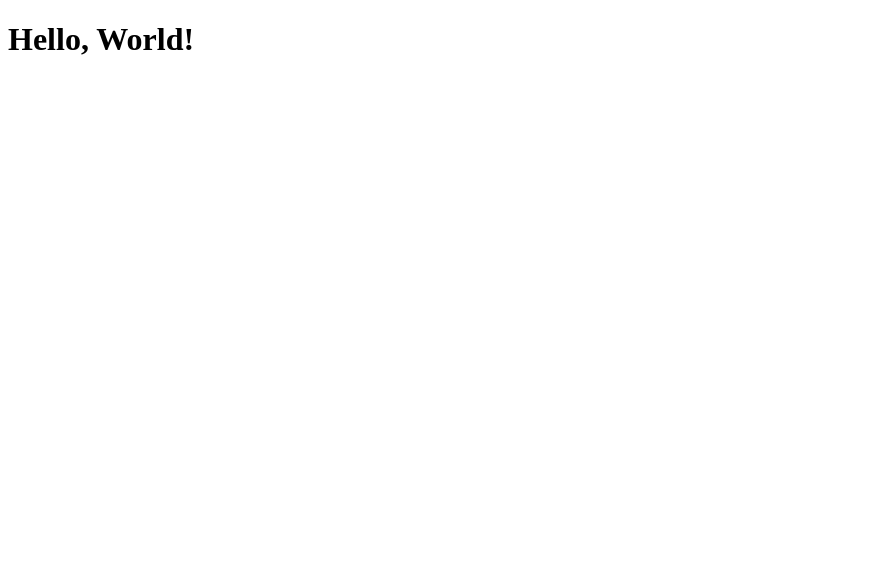
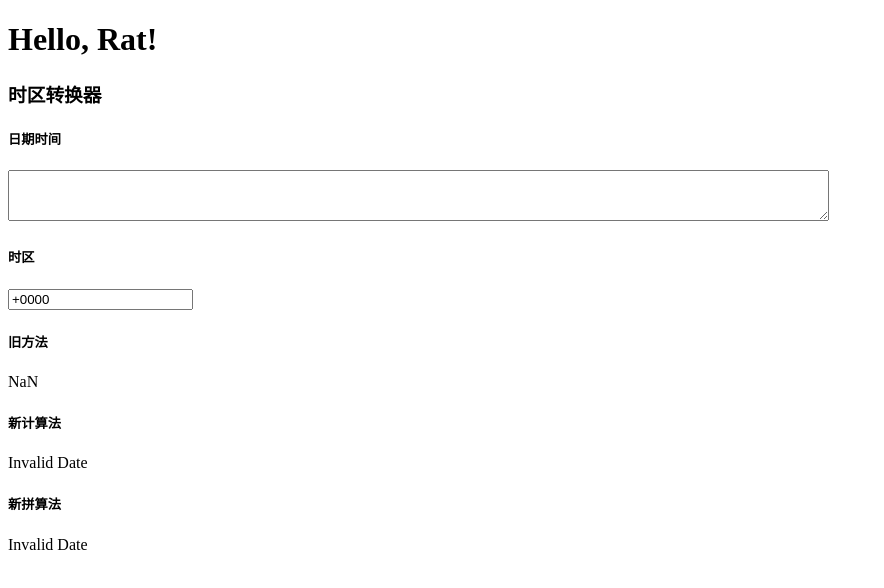
Before and after one commit to bambi89757/my-juejin-code_by_bambi, a React app: page / in a window 1280 px wide. Shown: the top 588 px of the page, without its empty margins (0-884 px from the left). Built offline with nearby package versions, Linux system fonts and the light colour scheme.

Commit message:
2nd 转Unix时间 新老函数对比

```diff
--- a/index.html
+++ b/index.html
@@ -8,6 +8,6 @@
 </head>
 <body>
     <div id="root"></div>
-    <script src="./dist/bundle.js"></script>
+    <script src="./dist/bundle.js?a=5"></script>
 </body>
 </html>
--- a/index.js
+++ b/index.js
@@ -1,12 +1,5 @@
 import React from 'react';
 import ReactDOM from 'react-dom';
-
-const App = () => {
-  return (
-    <div>
-      <h1>Hello, World!</h1>
-    </div>
-  );
-};
+import App from './src/index.jsx';
 
 ReactDOM.render(<App />, document.getElementById('root'));
--- a/package.json
+++ b/package.json
@@ -16,6 +16,7 @@
   },
   "devDependencies": {
     "@babel/core": "^7.22.5",
+    "@babel/plugin-transform-react-jsx": "^7.22.5",
     "@babel/preset-env": "^7.22.5",
     "@babel/preset-react": "^7.22.5",
     "babel-loader": "^9.1.2",
--- /dev/null
+++ b/src/index.jsx
@@ -0,0 +1,13 @@
+import React from "react";
+import Transfer from "./pages/Transfer-2019-12-30.jsx";
+
+const App = () => {
+    return (
+      <div>
+        <h1>Hello, Rat!</h1>
+        <Transfer/>
+      </div>
+    );
+  };
+
+export default App;
--- /dev/null
+++ b/src/pages/Transfer-2019-12-30.jsx
@@ -0,0 +1,53 @@
+import React, { useMemo, useState } from "react";
+import { culc2Unix, getAnyTimespan, transfer2Unix } from "../utils/time-transfer";
+
+// const textareaStyle = {
+//   width: "600px",
+//   minHeight: "80px"
+// }
+
+const Transfer = () => {
+  const [time, setTime] = useState(null);
+  const [zone, setZone] = useState('+0000');
+
+  // 识别时区
+  const timeZone = useMemo(()=>{
+    return getAnyTimespan(time, zone.slice(0,3) + ':' + zone.slice(3,5));
+  }, [time, zone])
+
+  // 转ISO标准时间
+  const ISOTime = useMemo(()=>{
+    return culc2Unix(time, zone);
+  }, [time, zone])
+
+  // 转unix时间戳
+  const unixTime = useMemo(()=>{
+    return transfer2Unix(time, zone);
+  }, [time, zone])
+    return (
+      <section id="time-format-converter">
+        <h3>时区转换器</h3>
+        <h5>日期时间</h5>
+        <textarea cols="100" rows="3" value={time} onChange={(e) => setTime(e.target.value)}></textarea>
+        <h5>时区</h5>
+        <input value={zone} onChange={(e)=> {setZone(e.target.value)}}/>
+        <article>
+          <h5>旧方法</h5>
+          {/* <h5>所属时区</h5> */}
+          {timeZone}
+        </article>
+        <article>
+          <h5>新计算法</h5>
+          {/* <h5>ISO时间</h5> */}
+          {ISOTime}
+        </article>
+        <article>
+          <h5>新拼算法</h5>
+          {/* <h5>Unix时间</h5> */}
+          {unixTime}
+        </article>
+      </section>
+    );
+  };
+
+export default Transfer;
--- /dev/null
+++ b/src/utils/time-transfer.js
@@ -0,0 +1,107 @@
+// 计算以分钟为单位的时区gap，例如 '+04:00'被转换为240
+function getOffsetMinute(timeZone) {
+    if (!/^[+-][0-9]{2}:((0[0-9])|([1-5][0-9]))$/.test(timeZone)) { // 与产品沟通，暂时使用较为严格的格式验证限制，缺少首位0和正负号视为非法格式
+        return 0;
+    }
+    let time = timeZone.split(':');
+
+    if (timeZone[0] === '-') {
+        return parseInt(time[0]) * 60 - parseInt(time[1].slice(0,2)); //time[0]本身带正负号不需要加，time[1]不带需要加。
+    } else {
+        return parseInt(time[0]) * 60 + parseInt(time[1].slice(0,2));
+    }
+}
+
+function getOffsetTz(minute) {
+    const h = Math.floor(minute / 60);
+    const m = minute % 60;
+    return (h > 0 ? '-' : '+')
+             + h.replace(/^\d$/, '0$')
+             + m.replace(/^\d$/, '0$')
+}
+
+function placeZero(date) {
+    if (!/[0-5][0-9]:[0-5][0-9]$/.test(date)) return date +  ' 00:00:00';
+    return date;
+}
+
+/**
+* @date {str} 时间字符串 - '2015-01-01'、'2015-01-01 12'、 '2015-01-01 12:11'、'2015-01-01 12:12:12'格式
+* @timeZone {str} 时区字符串 - '+0400'、'+0000'格式
+* @returns {number|string} 按时区转换的Unix时间戳 or 错误提示
+*/
+
+export const transfer2Unix = (date, timeZone) => {
+    // 如果输入的date不是要求的格式，返回Invalid Date
+    const Error1 = 'Invalid Date';
+    // 如果输入的timeZone不是要求的格式，返回Invalid TimeZone
+    const Error2 = 'Invalid TimeZone';
+    // 如果检测出date包含时区，则提示第二个timeZone参数无效
+    const Warn =() => '【日期时间】已包含时区：' + new Date(date).getTime();
+
+    // 1. 【Error】date无法识别
+    if (new Date(date).toString() === 'Invalid Date') return Error1;
+    // 2. 【Warn】date是Date对象，提示已经包含了时区
+    if (date instanceof Date) return Warn();
+    // 3. 【Error】date不是字符串不是Date对象，不予解析。
+    if (typeof date !== 'string') return Error1;
+    // 4. 【Warn】date是字符串，字符串末尾包含时区
+    if (/([+-][01][0-9][0-5][0-9])|Z$/.test(date)) return Warn();
+    // 5. 【Error】timeZone格式不对，返回Invalid TimeZone
+    if (!/^[+-][01][0-9][0-5][0-9]$|^undefined$|^$/.test(timeZone)) return Error2;
+
+    // 6.1 date是字符串，加入时区之前需要保证含有hh:mm
+    date = placeZero(date);
+    // 6.2 【Success】date是合法字符，没传timeZone，默认是本地时区不用处理timeZone
+    if (!timeZone) return new Date(date).getTime();
+    // 6.3 【Success】date是合法字符，可以直接拼接timeZone字符，直接得出Unix。
+    return new Date(date + timeZone).getTime();
+}
+
+// culc
+export const culc2Unix = (date, timeZone) => {
+    // 如果输入的date不是要求的格式，返回Invalid Date
+    const Error1 = 'Invalid Date';
+    // 如果输入的timeZone不是要求的格式，返回Invalid TimeZone
+    const Error2 = 'Invalid TimeZone';
+    // 如果检测出date包含时区，则提示第二个timeZone参数无效
+    const Warn =() => '【日期时间】已包含时区：' + new Date(date).getTime();
+
+    // 1. 【Error】date无法识别
+    if (new Date(date).toString() === 'Invalid Date') return Error1;
+    // 2. 【Warn】date是Date对象，提示已经包含了时区
+    if (date instanceof Date) return Warn();
+    // 3. 【Error】date不是字符串不是Date对象，不予解析。
+    if (typeof date !== 'string') return Error1;
+    // 4. 【Warn】date是字符串，字符串末尾包含时区
+    if (/([+-][01][0-9][0-5][0-9])|Z$/.test(date)) return Warn();
+    // 5. 【Error】timeZone格式不对，返回Invalid TimeZone
+    if (!/^[+-][01][0-9][0-5][0-9]$|^undefined$|^$/.test(timeZone)) return Error2;
+
+    // 6.1 date是字符串，加入时区之前需要保证含有hh:mm
+    date = placeZero(date);
+    // 6.2 【Success】date是合法字符，没传timeZone，默认是本地时区不用处理timeZone
+    if (!timeZone) return new Date(date).getTime();
+    // 6.2 【Success】date是合法字符，需要配合timeZone，进行毫秒计算，来得出Unix。
+    const localUnix = new Date(date).getTime(); // 本地时间为date时 毫秒数
+    const localZeroUnixGap = new Date(date).getTimezoneOffset() * 60 * 1000; // 本地时间和零时区的Gap 毫秒数
+    const timeZoneZeroUnixGap = getOffsetMinute(timeZone.slice(0,3) + ':' + timeZone.slice(3,5)) * 60 * 1000; // 零时区与目标时区的Gap 毫秒数
+    return localUnix - (localZeroUnixGap + timeZoneZeroUnixGap); // 本地时区为date的毫秒数 - 本地时区与目标时区所差的毫秒数 = 目标时区为date的毫秒数(Unix时间戳)
+}
+
+
+// old
+
+export const getAnyTimespan = (date, timeZone) => {
+    if(!/^\d{5,}$/.test(date)) {
+        date = String(date)
+        .replace(/^([0-9]{4})$/, '$1-01-01 00:00:00')
+        .replace(/^([0-9]{4}-[0-9]{2})$/, '$1-01 00:00:00')
+        .replace(/^([0-9]{4}-[0-9]{2}-[0-9]{2})$/, '$1 00:00:00')
+        .replace(/^([0-9]{4}-[0-9]{2}-[0-9]{2}\s[0-9]{2})$/, '$1:00:00')
+        date = new Date(date).getTime()
+
+        return date - new Date(date).getTimezoneOffset() * 60 * 1000 - getOffsetMinute(timeZone) * 60 * 1000;
+    }
+    return date;
+}
--- a/webpack.config.js
+++ b/webpack.config.js
@@ -9,7 +9,7 @@ module.exports = {
   module: {
     rules: [
       {
-        test: /\.js$/,
+        test: /\.jsx?$/,
         exclude: /node_modules/,
         use: {
           loader: 'babel-loader',
```
Also changed, not shown: .babelrc, 1 other file (tests, documents, lock files or other folders).
